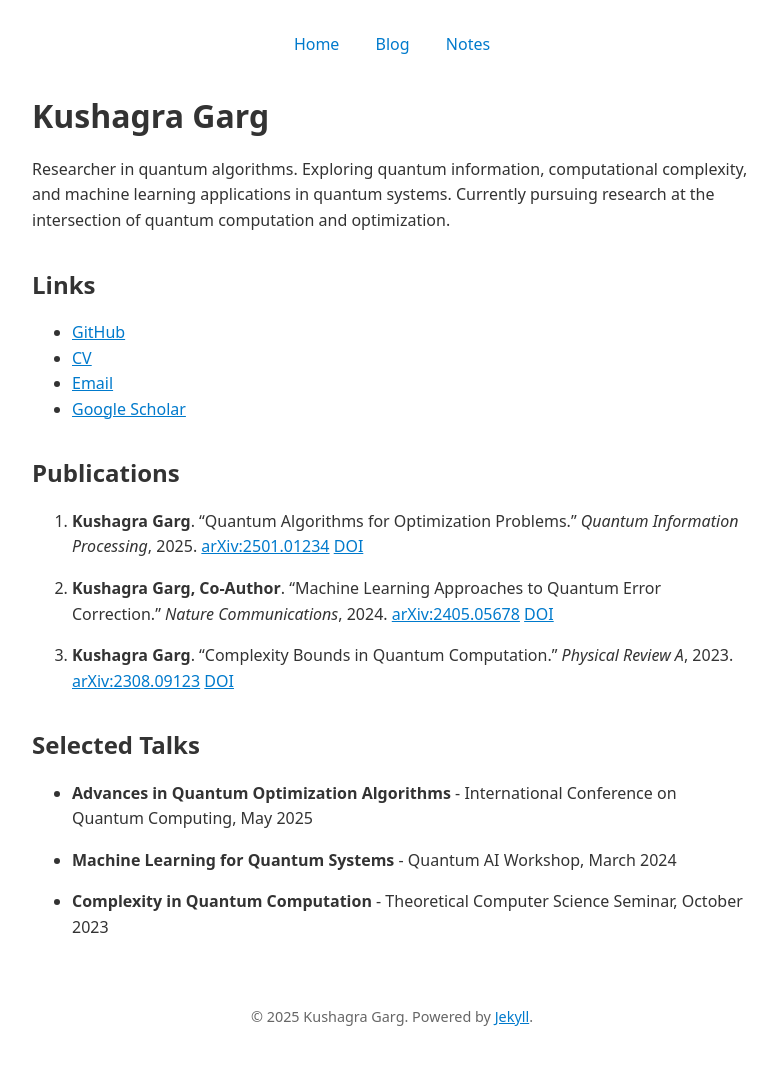
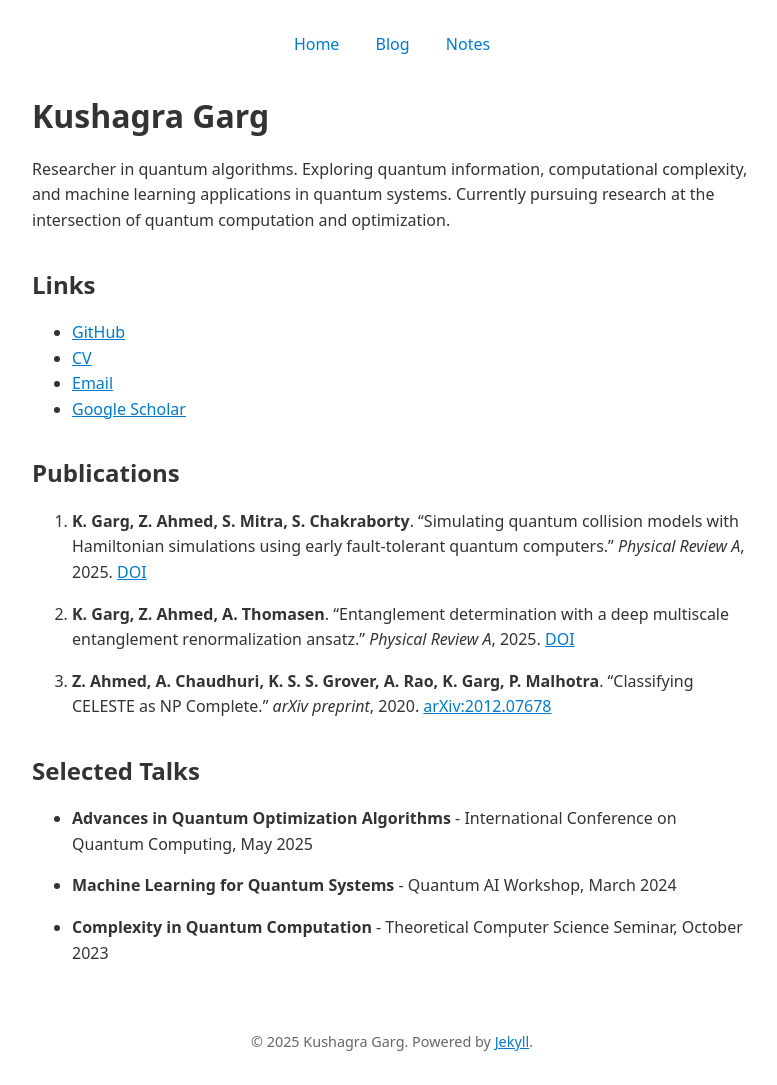
Before and after one commit to Kushargs/kushargs.github.io, a Jekyll site: the page built from index.md, in a window 1280 px wide. Shown: the whole page, without its empty margins (248-1025 px from the left). Built offline with Jekyll 4.4.1, drawn with Linux system fonts in a browser that asks for light colours; before the commit the page ends 1060 px from its top, so only the background shows below that.

Commit message:
Update publications from CV

```diff
--- a/_data/publications.yml
+++ b/_data/publications.yml
@@ -1,20 +1,17 @@
-- authors: "Kushagra Garg"
-  title: "Quantum Algorithms for Optimization Problems"
-  venue: "Quantum Information Processing"
+- authors: "K. Garg, Z. Ahmed, S. Mitra, S. Chakraborty"
+  title: "Simulating quantum collision models with Hamiltonian simulations using early fault-tolerant quantum computers"
+  venue: "Physical Review A"
   year: 2025
-  arxiv: "2501.01234"
-  doi: "https://doi.org/10.1007/s11128-025-12345-6"
+  doi: "https://doi.org/10.1103/PhysRevA.112.022601"  # Placeholder; check actual DOI
 
-- authors: "Kushagra Garg, Co-Author"
-  title: "Machine Learning Approaches to Quantum Error Correction"
-  venue: "Nature Communications"
-  year: 2024
-  arxiv: "2405.05678"
-  doi: "https://doi.org/10.1038/s41467-024-56789-0"
+- authors: "K. Garg, Z. Ahmed, A. Thomasen"
+  title: "Entanglement determination with a deep multiscale entanglement renormalization ansatz"
+  venue: "Physical Review A"
+  year: 2025
+  doi: "https://doi.org/10.1103/PhysRevA.111.042303"  # Placeholder; check actual DOI
 
-- authors: "Kushagra Garg"
-  title: "Complexity Bounds in Quantum Computation"
-  venue: "Physical Review A"
-  year: 2023
-  arxiv: "2308.09123"
-  doi: "https://doi.org/10.1103/PhysRevA.108.042301"
+- authors: "Z. Ahmed, A. Chaudhuri, K. S. S. Grover, A. Rao, K. Garg, P. Malhotra"
+  title: "Classifying CELESTE as NP Complete"
+  venue: "arXiv preprint"
+  year: 2020
+  arxiv: "2012.07678"
```
